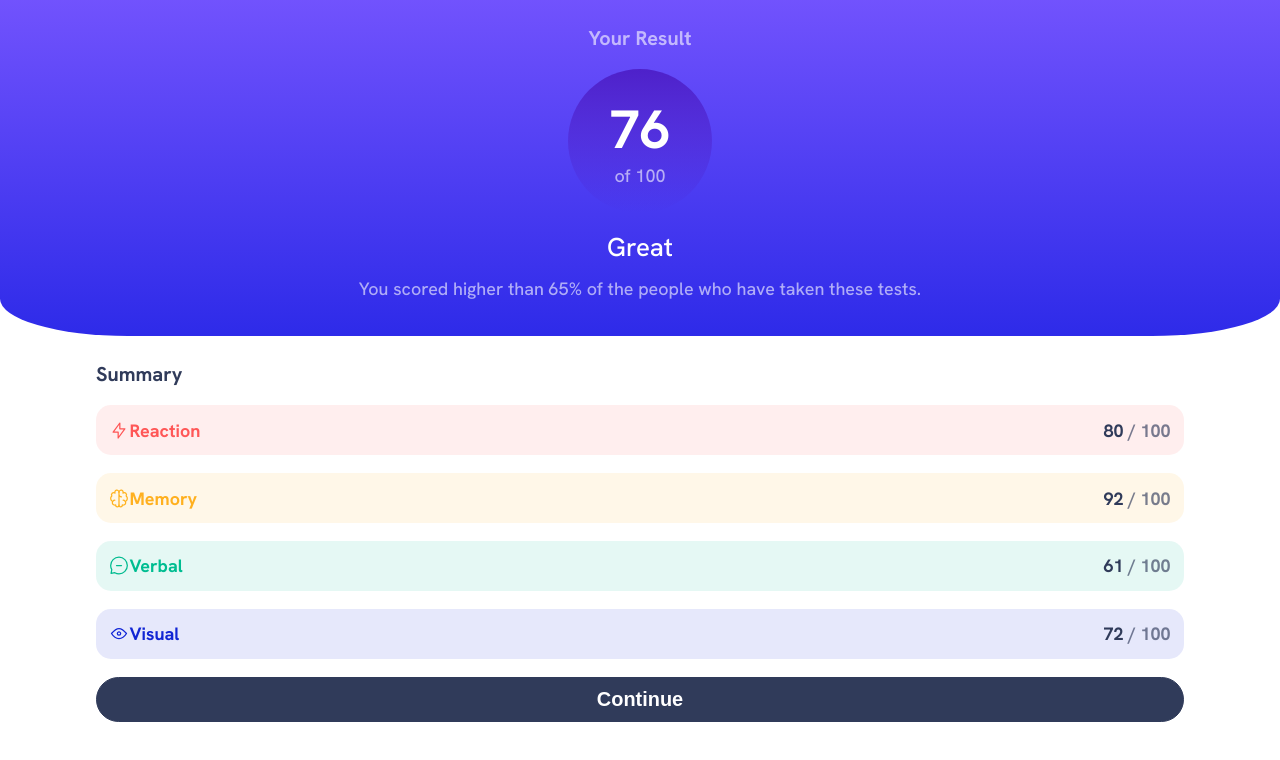
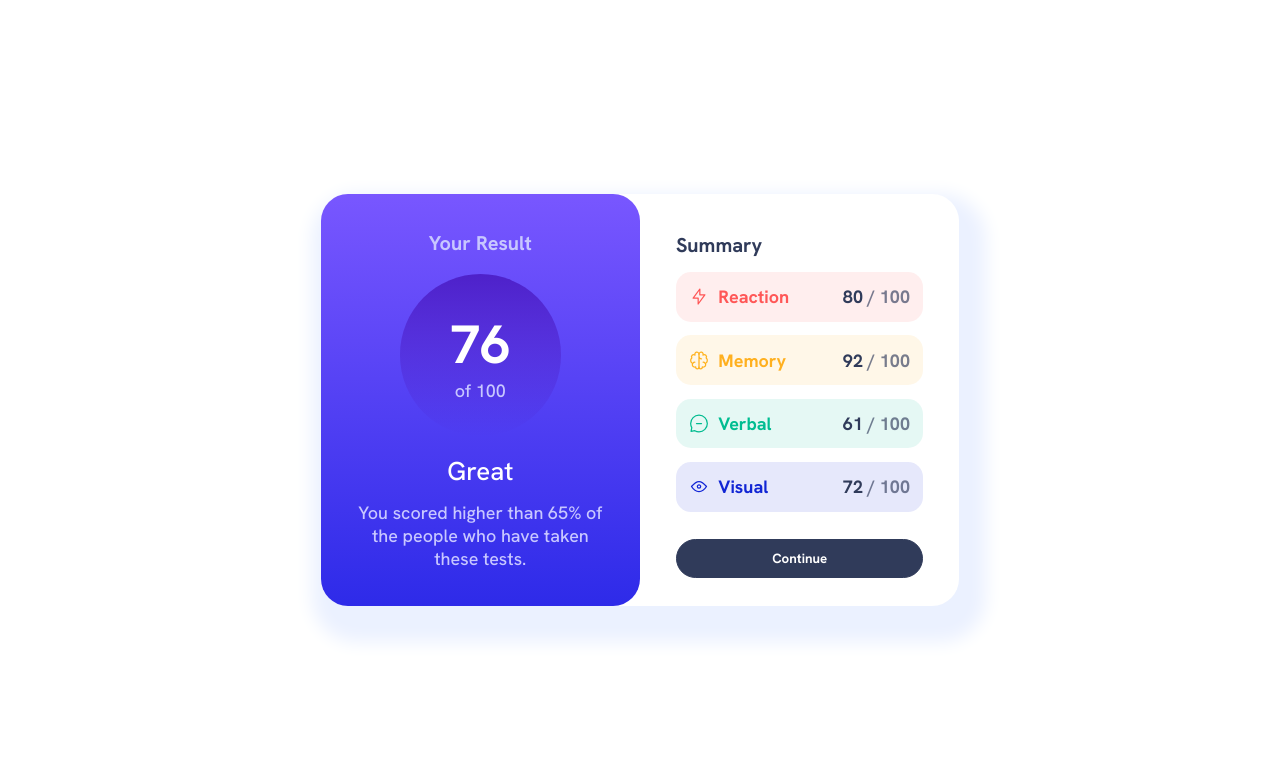
Before and after one commit to bdesroches10/fem-remote-sum-component, a plain HTML site: page index.html in a window 1280 px wide. Drawn offline with Linux system fonts and the light colour scheme.

Commit message:
Finalize HTML and CSS, Add README and solution images

```diff
--- a/styles.css
+++ b/styles.css
@@ -1,34 +1,42 @@
 :root {
-    font-family: 'Hanken Grotesk', sans-serif;;
+    height: 100vh;
+    font-family: 'Hanken Grotesk', sans-serif;
     font-size: 1.1225rem;
     padding: 0;
 }
 
 * {
     margin: 0;
+    font-family: 'Hanken Grotesk', sans-serif;
+}
+
+main {
+    background-color: hsl(0, 0%, 100%);
+    border-radius: 1.5em;
 }
 
 .overview {
     color: hsl(0, 0%, 100%);
     background-image: linear-gradient(hsl(252, 100%, 67%), hsl(241, 81%, 54%));
-    border-radius: 10%;
-    margin-top: -2em;
+    border-radius: 1.5em;
+    margin-top: -1.5em;
     padding: 2em;
     text-align: center;
 }
 
 h1, .info {
-    color: hsla(0, 0%, 100%, 0.6);
+    color: hsl(241, 100%, 89%);
 }
 
 h1, h2 {
     font-size: 1.11rem;
-    margin-top: 1.25em;
+    margin-top: 1em;
+    margin-bottom: 0.5em;
 }
 
 .circle {
-    height: 8em;
-    width: 8em;
+    height: 9em;
+    width: 9em;
     margin: 1em auto;
     border-radius: 100%;
     background-image: linear-gradient(hsla(256, 72%, 46%, 1), hsla(241, 72%, 46%, 0));
@@ -48,12 +56,11 @@ h1, h2 {
 
 .summary {
     margin: 0 auto;
-    padding: 0 1em;
-    width: 85%;
+    padding: 0 2em;
 }
 
-.category {
-    margin: 1em auto;
+.category, .bttn{
+    margin: 0.75em auto;
     padding: 0.75em;
     border-radius: 0.833em;
     font-weight: bold;
@@ -63,6 +70,7 @@ h1, h2 {
 
 img, h3, .grade {
     font-size: 1rem;
+    margin-right: 0.5em;
 }
 
 .reaction {
@@ -98,10 +106,44 @@ h2, .indiv-grade {
 .bttn {
     background-color: hsl(224, 30%, 27%);
     width: 100%;
-    padding: 0.5em;
+    margin-top: 2em;
     border-radius: 2em;
     border: 1px solid hsl(224, 30%, 27%);
-    font-size: 1.11rem;
-    font-weight: bold;
     color: hsl(0, 0%, 100%);
 }
+.bttn:active {
+    background-color: hsl(241, 81%, 54%);
+}
+
+@media screen and (min-width: 760px) {
+    body{
+        height: 100%;
+        display: flex;
+        justify-content: center;
+        align-items: center;
+    }
+
+    main {
+        max-width: 35.56em;
+        display: flex;
+        justify-content: center;
+        box-shadow: 0.5em 1em 1em 1em hsl(221, 100%, 96%);
+    }
+
+   h1{
+        margin-top: 0;
+        margin-bottom: 0.5em;
+    }
+
+    .overview {
+        margin: 0;
+        width: 50%;
+        height: 100%;
+    }
+
+    .summary {
+        margin-top: 1em;
+        width: 50%;
+        height: 100%;
+    }
+}
```
Also changed, not shown: solution-images/active-state.jpg (added), solution-images/desktop.jpg (added), solution-images/mobile.jpg (added), 1 other file.
